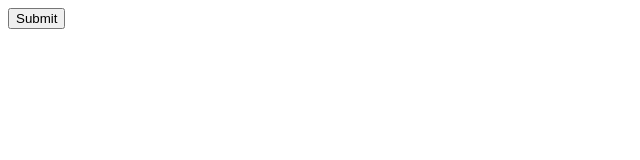
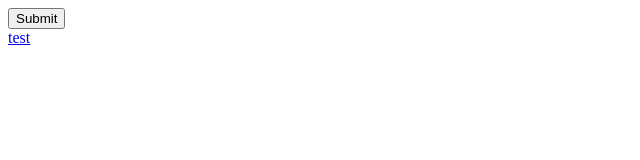
Before and after one commit to rockst/page-sample, a plain HTML site: page index.html in a window 1280 px wide. Shown: the full height of the page, 0-640 px from the left. Drawn offline with Linux system fonts and the light colour scheme.

Commit message:
Update index.html

```diff
--- a/index.html
+++ b/index.html
@@ -8,5 +8,6 @@
 <form action="https://wwwbeta-us1.asus.com/AW000706/get_menu?callback=jQuery19107409157055662063_16007667052661" method="get">
 <input type="submit">
 </form>
+    <a href="https://wwwbeta-us1.asus.com/AW000706/get_menu?callback=jQuery19107409157055662063_16007667052661">test</a>
 </body>
 </html>
```
